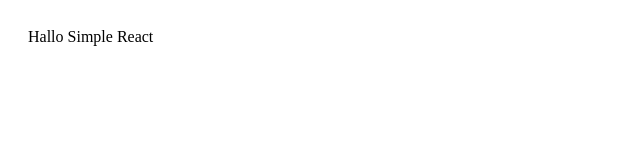
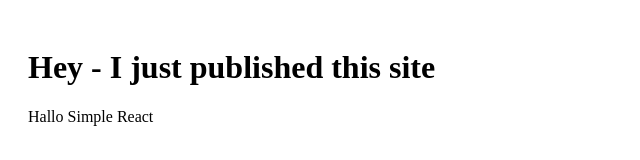
Before and after one commit to peetj/react-simple, a React app: page index.html in a window 1280 px wide. Shown: the whole page, without its empty margins (0-640 px from the left). Built offline with nearby package versions, Linux system fonts and the light colour scheme; some packages are replaced by stand-ins of ours; files whose address does not match are found by name.

Commit message:
Test update
publishing page

```diff
--- a/index.html
+++ b/index.html
@@ -8,6 +8,7 @@
     <link rel="stylesheet" href="/static/style.css">
   </head>
   <body>
+    <h1>Hey - I just published this site</h1>
     <div id="container"></div>
     <script src="/static/bundle.js"></script>
   </body>
```
